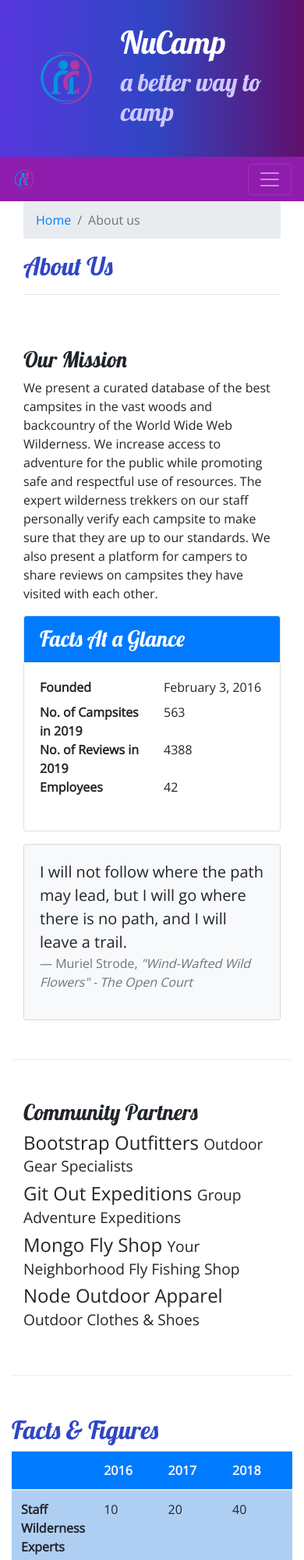
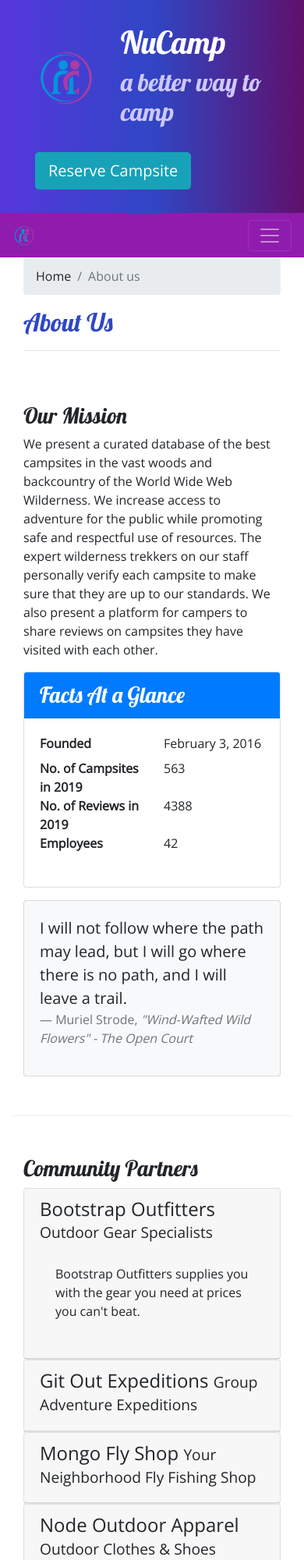
Before and after one commit to justalittlemoh/nucamp-bootstrap, a website: page aboutus.html in a window 390 px wide. Shown: the top 2000 px of the page at 78% size. Drawn offline with nearby package versions, Linux system fonts and the light colour scheme.

Commit message:
tabs and accordion

```diff
--- a/aboutus.html
+++ b/aboutus.html
@@ -27,6 +27,9 @@
                     <h1>NuCamp</h1>
                     <h2>a better way to camp</h2>
                 </div>
+                <div class="col-xl-2 col-md-4 mt-4">
+                <a class="btn btn-info btn-lg" href="#reserveForm">Reserve Campsite</a>
+                </div>
             </div>
         </div>
     </header>
@@ -48,7 +51,7 @@
         </div>
     </nav>
 
-    <div class="container">
+    <main class="container">
         <div class="container">
         <div class="row">
             <div class="col">
@@ -98,20 +101,103 @@
 
             </div>
 
+<!-- The commented Area is a way to program Tabs with Bootstrap
+    => be aware that the IDs have to match for it to work
+    => also the default tag will be shown by the classes .show .active
+
             <div class="row row-content">
                 <div class="col">
                     <h3>Community Partners</h3>
+                    <ul class="nav nav-tabs">
+                        <li class="nav-item"> <a class="nav-link" href="#bootstrap" role="tab" data-toggle="tab">Bootstrap Outfitters</a></li>
+                        <li class="nav-item"> <a class="nav-link" href="#git" role="tab" data-toggle="tab">Git Out Expeditions</a></li>
+                        <li class="nav-item"> <a class="nav-link" href="#mongo" role="tab" data-toggle="tab">Mongo Fly Shop</a></li>
+                        <li class="nav-item"> <a class="nav-link" href="#node" role="tab" data-toggle="tab">Node Outdoor Apparel</a></li>
+                    </ul>
+                    <div class="tab-content">
+                        <div class="card" class="tab-pane fade show active" id="bootstrap">
                             <h4>Bootstrap Outfitters <small>Outdoor Gear Specialists</small></h4>
                             <p class="d-none d-sm-block">Bootstrap Outfitters supplies you with the gear you need at prices you can't beat.</p>
+                        </div>
+                        <div class="card" class="tab-pane fade" id="git">
                             <h4>Git Out Expeditions <small>Group Adventure Expeditions</small></h4>
                             <p class="d-none d-sm-block">Join Git Out Expeditions to explore new horizons with a group of other adventurers!</p>
+                        </div>
+                        <div class="card" class="tab-pane fade" id="mongo">
                             <h4>Mongo Fly Shop <small>Your Neighborhood Fly Fishing Shop</small></h4>
                             <p class="d-none d-sm-block">Need a new fishing pole, a tacklebox, or flies of all kinds? Stop by Mongo Fly Shop.</p>
+                        </div>
+                        <div class="card" class="tab-pane fade" id="node">
                             <h4>Node Outdoor Apparel <small>Outdoor Clothes & Shoes</small></h4>
                             <p class="d-none d-sm-block">From polar fleeces to swimsuits, hiking boots to waders, a visit to Node will be sure to get you covered.</p>
                         </div>
                     </div>
                 </div>
+            </div> -->
+
+            <div class="row row-content">
+
+            <!-- had to remove .d-none .d-sm-block" on the paragraphs for extra small displays-->
+                <div class="col">
+                    <h3>Community Partners</h3>
+                    <div id="accordion">
+                        <div class="card">
+                            <div role="tab" class="card-header">
+                                <h4>
+                                    <a data-toggle="collapse" data-target="#bootstrap">
+                                    Bootstrap Outfitters <small>Outdoor Gear Specialists</small></a>
+                                </h4>
+                                <div class="collapse show" id="bootstrap" data-parent="#accordion">
+                                    <div class="card-body">
+                                        <p >Bootstrap Outfitters supplies you with the gear you need at prices you can't beat.</p>
+                                    </div>
+                                </div>
+                            </div>
+                        </div>
+                        <div class="card">
+                            <div role="tab" class="card-header">
+                                <h4>
+                                    <a class="collapsed" data-toggle="collapse" data-target="#git">
+                                    Git Out Expeditions <small>Group Adventure Expeditions</small></a>
+                                </h4>
+                                <div class="collapse" id="git" data-parent="#accordion">
+                                    <div class="card-body">
+                                        <p >Join Git Out Expeditions to explore new horizons with a group of other adventurers!</p>
+                                    </div>
+                                </div>
+                            </div>
+                        </div>
+                        <div class="card" >
+                            <div role="tab" class="card-header">
+                                <h4>
+                                    <a class="collapsed" data-toggle="collapse" data-target="#mongo">
+                                    Mongo Fly Shop <small>Your Neighborhood Fly Fishing Shop</small></a>
+                                </h4>
+                                <div class="collapse" id="mongo" data-parent="#accordion">
+                                    <div class="card-body">
+                                        <p >Need a new fishing pole, a tacklebox, or flies of all kinds? Stop by Mongo Fly Shop.</p>
+                                    </div>
+                                </div>
+                            </div>
+                        </div>
+                        <div class="card" >
+                            <div role="tab" class="card-header">
+                               <h4>
+                                    <a class="collapsed" data-toggle="collapse" data-target="#node">
+                                    Node Outdoor Apparel <small>Outdoor Clothes & Shoes</small></a>
+                                </h4>
+                                <div class="collapse" id="node" data-parent="#accordion">
+                                    <div class="card-body">
+                                        <p >From polar fleeces to swimsuits, hiking boots to waders, a visit to Node will be sure to get you covered.</p>
+                                    </div>
+                                </div>
+                            </div>
+                        </div>
+                    </div>
+                </div>
+            </div>
+        </div>
+
         <div class="row row-content">
             <div class="col-sm-9">
                 <h2> Facts &amp; Figures </h2>
@@ -150,7 +236,7 @@
                 </div>
             </div>
         </div>
-    </div>
+    </main>
 
     <footer class="site-footer">
         <div class="container">
--- a/css/styles.css
+++ b/css/styles.css
@@ -35,4 +35,29 @@
     background-color: #901cad;
 }
 
-.btn {}
+.tab-content {
+    border:1px solid #ddd;
+    border-top: none;
+    padding: 10px;
+
+}
+
+.collapsed:hover {
+    text-decoration: none;
+}
+
+
+/* This was my solution, before I got the -I think more general- way in the notes
+h4 a {
+    color: darkslategray;
+}
+
+h4 a:hover {
+    text-decoration: none;
+    color: darkslategray;
+} */
+
+a, a:hover {
+    color: inherit;
+    text-decoration: none;
+  }
```
Also changed, not shown: contactus.html (+5 -2 lines), index.html (+3 -3 lines). Lines whose indentation alone changed are shown as unchanged.
